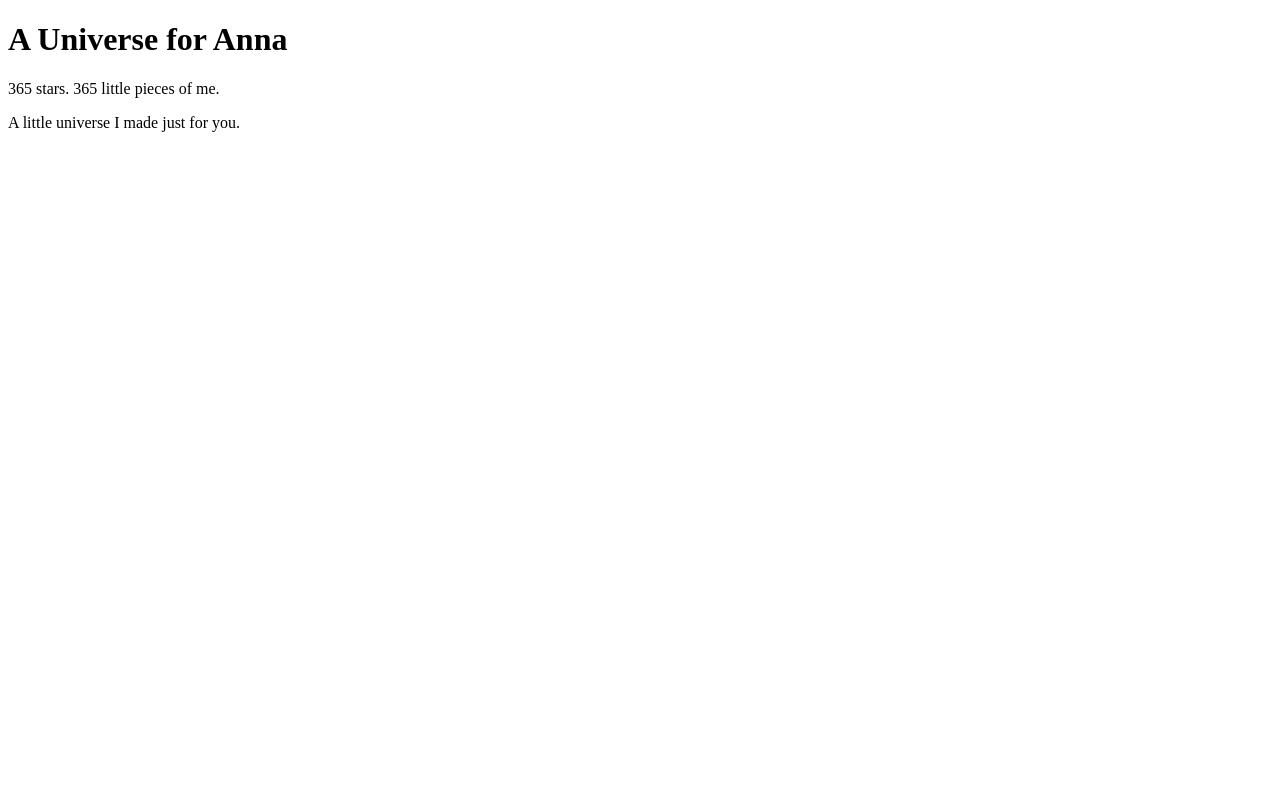
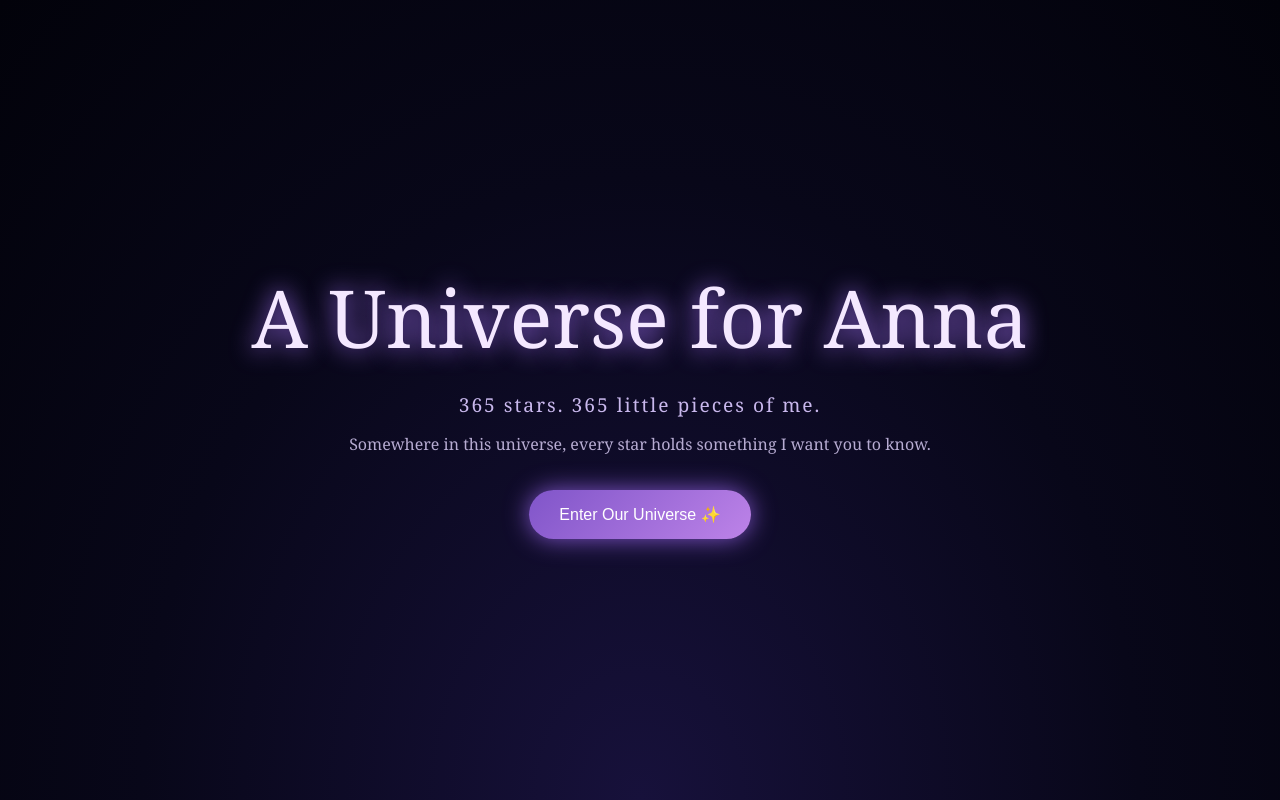
Before and after one commit to orlanuu/universe-for-annaa, a plain HTML site: page index.html in a window 1280 px wide. Drawn offline with Linux system fonts and the light colour scheme.

Commit message:
Update index.html

```diff
--- a/index.html
+++ b/index.html
@@ -3,11 +3,31 @@
 <head>
     <meta charset="UTF-8">
     <meta name="viewport" content="width=device-width, initial-scale=1.0">
+
     <title>A Universe for Anna ❤️</title>
+
+    <link rel="stylesheet" href="style.css">
 </head>
+
 <body>
-    <h1>A Universe for Anna</h1>
-    <p>365 stars. 365 little pieces of me.</p>
-    <p>A little universe I made just for you.</p>
+
+    <div class="container">
+
+        <h1>A Universe for Anna</h1>
+
+        <p class="subtitle">
+            365 stars. 365 little pieces of me.
+        </p>
+
+        <p class="description">
+            Somewhere in this universe, every star holds something I want you to know.
+        </p>
+
+        <button>
+            Enter Our Universe ✨
+        </button>
+
+    </div>
+
 </body>
 </html>
```
